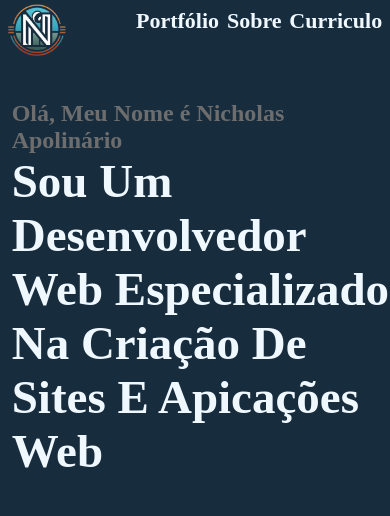
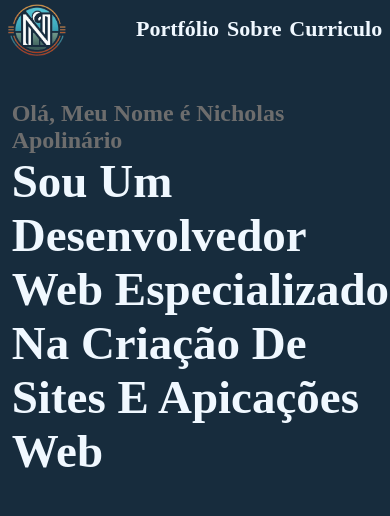
Before and after one commit to nicholas-apolinario03/nicholas-apolinario03.github.io, a PHP site: page / in a window 390 px wide. Shown: the top 516 px of the page. Run offline with PHP 8.4, Linux system fonts and the light colour scheme; some libraries are stand-ins or nearby versions.

Commit message:
Update style.css

```diff
--- a/style.css
+++ b/style.css
@@ -233,6 +233,9 @@ header{
     .logo{
         width: 15%;
     }
+    .nav_link{
+        margin-top: 4%;
+    }
     .linha{
         width: 15%;
     }
```
